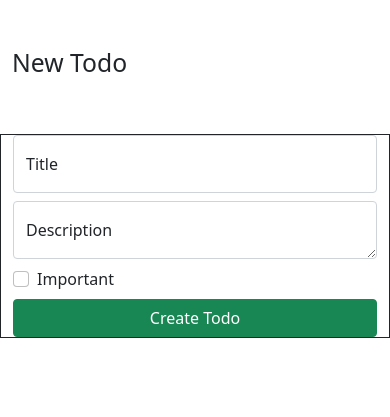
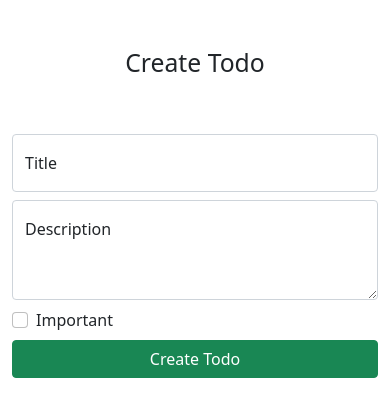
Before and after one commit to dsmxyz/django4-todo-list, a Django app: page /create/ in a window 390 px wide. Shown: the part 56-473 px from the top of the page. Run offline with Django 4.2, Linux system fonts and the light colour scheme; a user stored in the database is signed in.

Commit message:
made createtodo page responsive

```diff
--- a/todo/templates/todo/createtodo.html
+++ b/todo/templates/todo/createtodo.html
@@ -5,11 +5,11 @@
 
 <div class="row justify-content-center mt-5">
     <div class="col-md-5">
-        <h2>New Todo</h2>
+        <h2 class="text-center">Create Todo</h2>
     </div>
 </div>
 <div class="row justify-content-center mt-5">
-    <div class="col-md-5 border border-dark">
+    <div class="col-md-5">
         {% if error %}
             <div class="alert alert-danger" role="alert">
                 {{ error }}
@@ -22,7 +22,7 @@
                 <label for="title">Title</label>
             </div>
             <div class="form-floating mb-2">
-                <textarea name="description" class="form-control" id="description" placeholder="Description"></textarea>
+                <textarea name="description" class="form-control" id="description" placeholder="Description" style="Height: 100px"></textarea>
                 <label for="description">Description</label>
             </div>
             <div class="form-group form-check mb-2">
```
Also changed, not shown: db.sqlite3.
